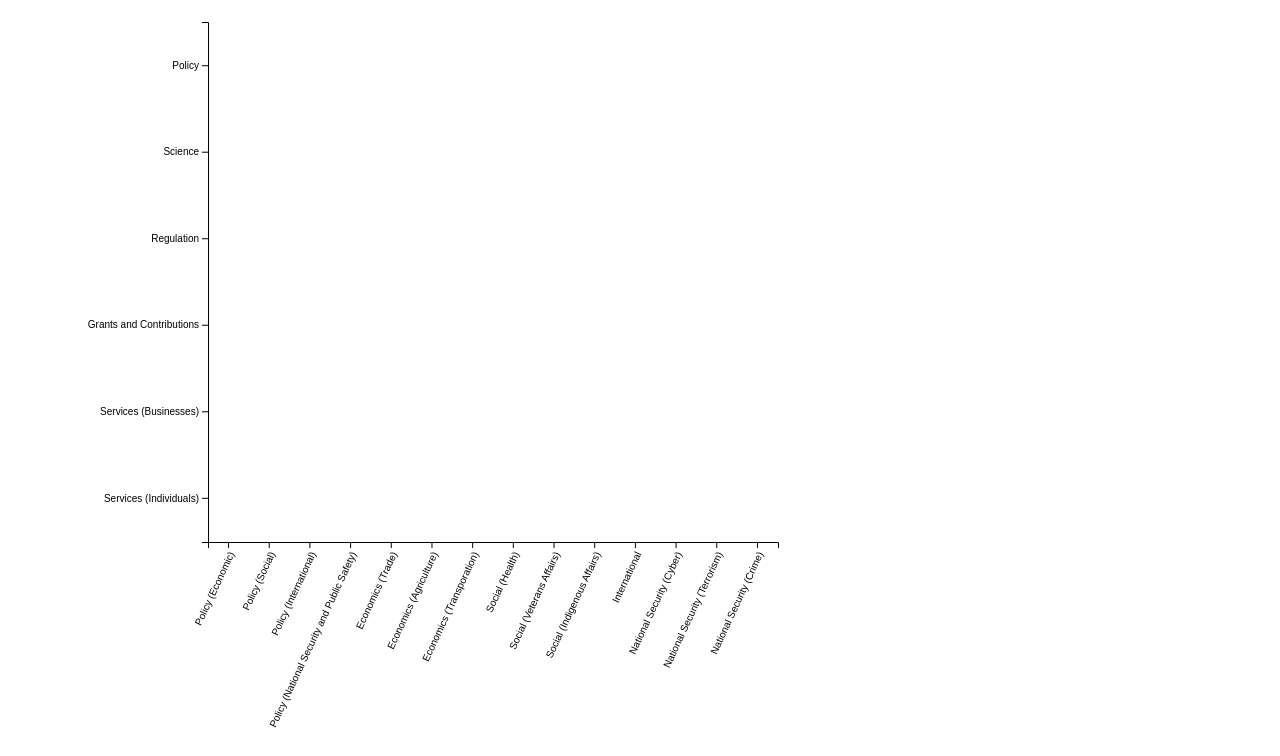
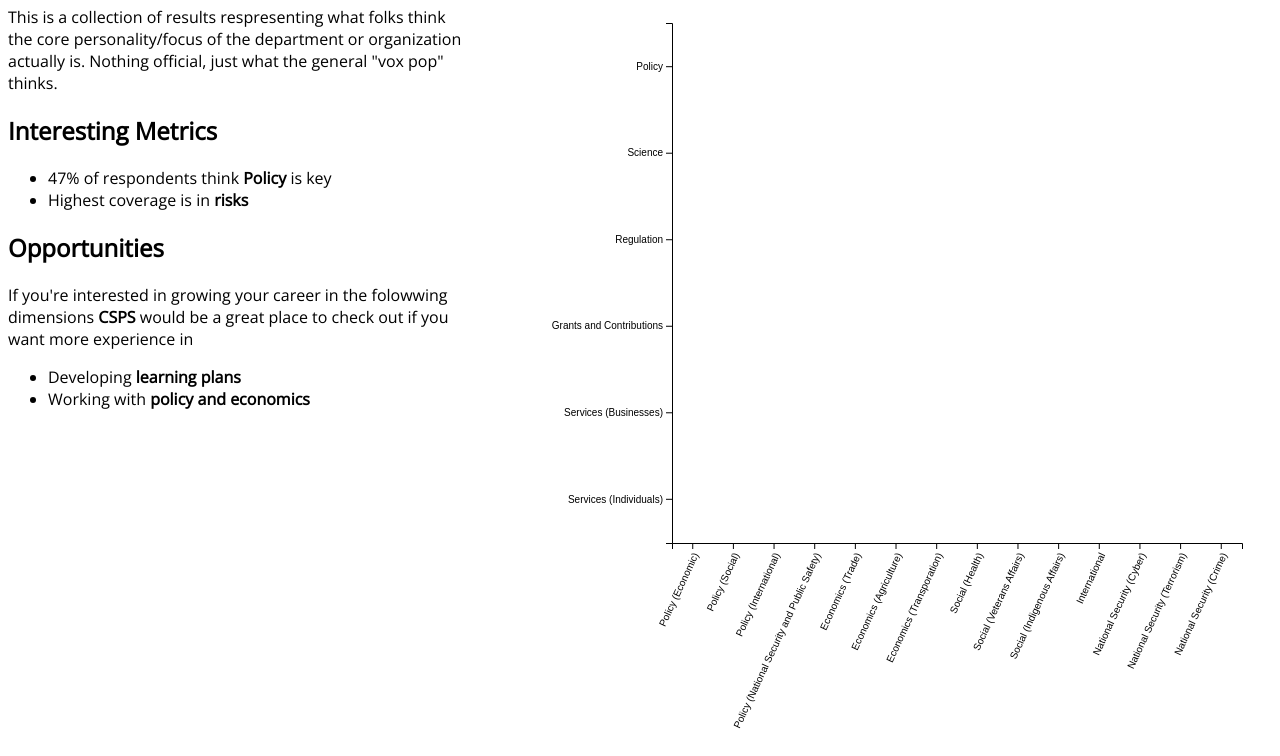
Before and after one commit to mightyweasel/silhouette, a plain HTML site: page index.html in a window 1280 px wide. Shown: the part 88-844 px from the top of the page. Drawn offline with nearby package versions, Linux system fonts and the light colour scheme; no server answers.

Commit message:
Axis fixes

```diff
--- a/index.html
+++ b/index.html
@@ -4,19 +4,73 @@
 <head>
   <!-- Code from d3-graph-gallery.com -->
   <meta charset="utf-8">
-
+  <link href="https://fonts.googleapis.com/css?family=Open+Sans&display=swap" rel="stylesheet">
   <!-- Load d3.js -->
   <script src="https://d3js.org/d3.v4.js"></script>
+  <style>
+    html,
+    body {
+      font-family: 'Open Sans', sans-serif;
+      vertical-align: top;
+    }
+
+    .flbox {
+      display: flex;
+      align-items: flex-start;
+    }
+  </style>
 </head>
 
 <body>
   <!-- Create a div where the graph will take place -->
-  <h1>Organizational Silhouette</h1>
-  <div id="my_dataviz"></div>
-
+  <div class="flbox">
+    <div>
+      <h1>Organizational Silhouette</h1>
+      <p>
+        This is a collection of results respresenting what folks think the core personality/focus of the
+        department or organization actually is. Nothing official, just what the general "vox pop" thinks.
+      </p>
+      <h2>Interesting Metrics</h2>
+      <ul>
+        <li>47% of respondents think <strong>Policy</strong> is key</li>
+        <li>Highest coverage is in <strong>risks</strong></li>
+      </ul>
+      <h2>Opportunities</h2>
+      <p>
+        If you're interested in growing your career in the folowwing dimensions <strong>CSPS</strong> would be
+        a great place to check out if you want more experience in
+      </p>
+      <ul>
+        <li>Developing <strong>learning plans</strong></li>
+        <li>Working with <strong>policy and economics</strong></li>
+      </ul>
+    </div>
+    <div>
+      <h2>CSPS Avg. Silhouette</h2>
+      <div id="my_dataviz"></div>
+    </div>
+  </div>
 
   <script>
 
+    /*
+    X axis (Policy Objective)
+    - Policy Areas (Economic, Social, Internation, National Security and Public Safety)
+    - Econ (Trade, Agriculture, Transpo)
+    - Social (Health, Vets, Indian Affairs)
+    - Intl ()
+    - NS (Cyber, Terrorism, Crime)
+
+    - IN each area (easy, mid, hard, wicked problems)
+    - Similar on the Biz side:
+
+    Y axis (Business Function, Public Admin Access)
+    - Services (Indiv and Biz)
+    - Grants and COntribu
+    - Regulation
+    - Science
+    - Policy
+    */
     // set the dimensions and margins of the graph
     var margin = { top: 30, right: 30, bottom: 200, left: 200 },
       width = 800 - margin.left - margin.right,
@@ -31,9 +85,9 @@
       .attr("transform",
         "translate(" + margin.left + "," + margin.top + ")");
 
-    // Labels of row and columns
-    //var myGroupsTest = ["A", "B", "C", "D", "E", "F", "G", "H", "I", "J"]
-    var myGroups = [
+    // X Axis
+    var myGroupsTest = ["A", "B", "C", "D", "E", "F", "G", "H", "I", "J", "K", "L"]
+    var myGroupsReal = [
       // Policy
       "Policy (Economic)",
       "Policy (Social)",
@@ -54,9 +108,9 @@
       "National Security (Terrorism)",
       "National Security (Crime)"
     ];
-
-    //var myVarsTest = ["v1", "v2", "v3", "v4", "v5", "v6", "v7", "v8", "v9", "v10"]
-    var myVars = [
+    // Y Axis
+    var myVarsTest = ["v0", "v1", "v2", "v3", "v4", "v5"]
+    var myVarsReal = [
       "Services (Individuals)",
       "Services (Businesses)",
       "Grants and Contributions",
@@ -64,31 +118,28 @@
       "Science",
       "Policy"
     ];
-
-    /*
-    X axis (Policy Objective)
-    - Policy Areas (Economic, Social, Internation, National Security and Public Safety)
-    - Econ (Trade, Agriculture, Transpo)
-    - Social (Health, Vets, Indian Affairs)
-    - Intl ()
-    - NS (Cyber, Terrorism, Crime)
-
-    - IN each area (easy, mid, hard, wicked problems)
-    - Similar on the Biz side:
-
-    Y axis (Business Function, Public Admin Access)
-    - Services (Indiv and Biz)
-    - Grants and COntribu
-    - Regulation
-    - Science
-    - Policy
-    */
+    //Read the data
+    var test_data_opts = [
+      "test_data",
+      "test_just_x1ya",
+      "test_full"
+    ];
+    // connections
+    var server_conn_opts = [
+      "https://raw.githubusercontent.com/mightyweasel/silhouette/master/",
+      "http://localhost:8888/"
+    ];
+    // usage variables
+    var server_conn = server_conn_opts[0]; // 0 prod, 1 dev
+    var test_data = test_data_opts[0]; // sample data
+    var myGroups = myGroupsReal; // set the dataset
+    var myVars = myVarsReal; // set the dataset
 
     // Build X scales and axis:
     var x = d3.scaleBand()
       .range([0, width])
       .domain(myGroups)
-      .padding(0.01);
+      .padding(0.02);
     svg.append("g")
       .attr("transform", "translate(0," + height + ")")
       .call(d3.axisBottom(x))
@@ -111,9 +162,7 @@
       .range(["white", "#69b3a2"])
       .domain([1, 100])
 
-    //Read the data
-    var test_data = ["test_data", "test_just_x1ya"];
-    d3.csv("https://raw.githubusercontent.com/mightyweasel/silhouette/master/datasets/" + test_data[0] + ".csv", function (data) {
+    d3.csv(server_conn + "datasets/" + test_data + ".csv", function (data) {
       svg.selectAll()
         .data(data, function (d) { return d.group + ':' + d.variable; })
         .enter()
```
Also changed, not shown: 3 other files.
